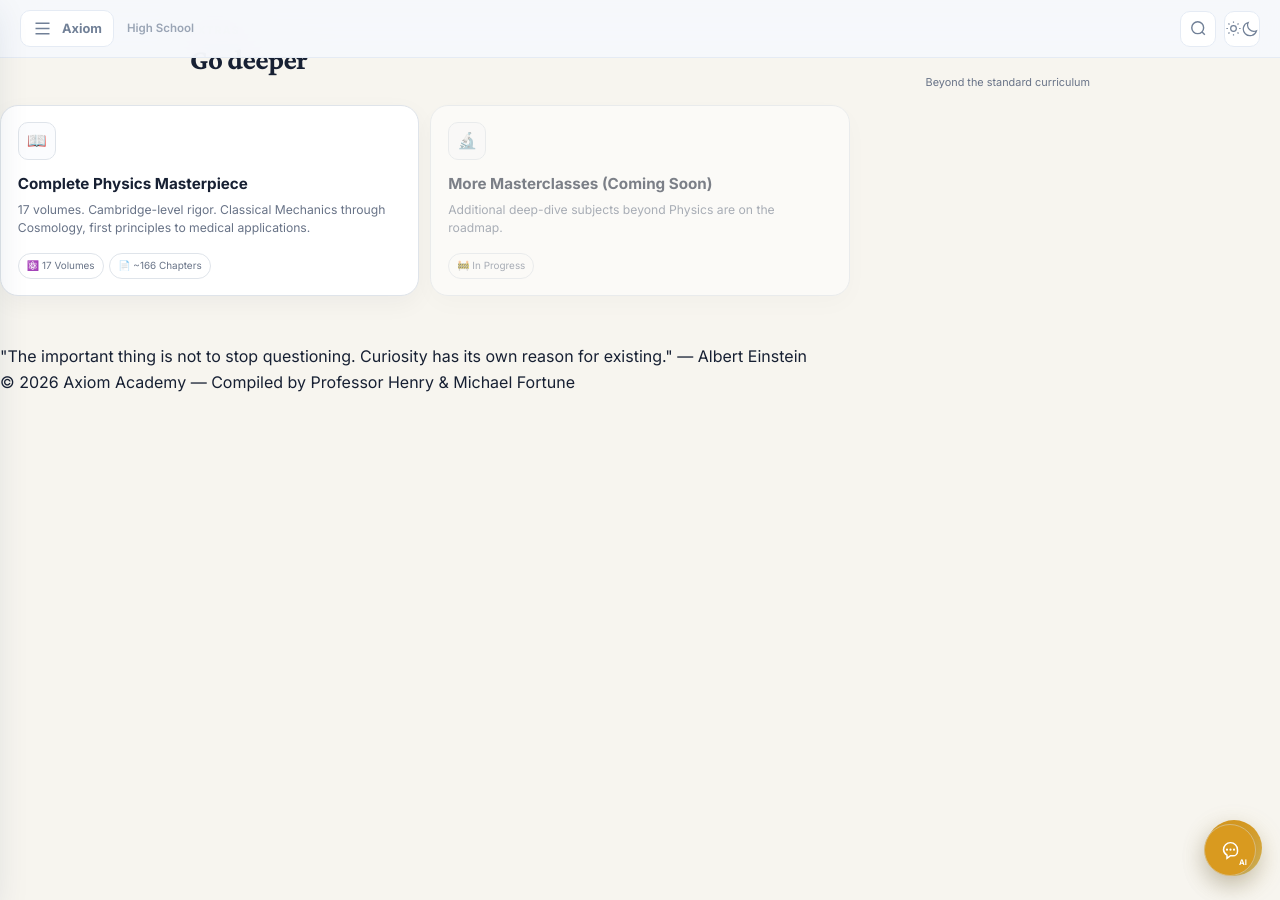
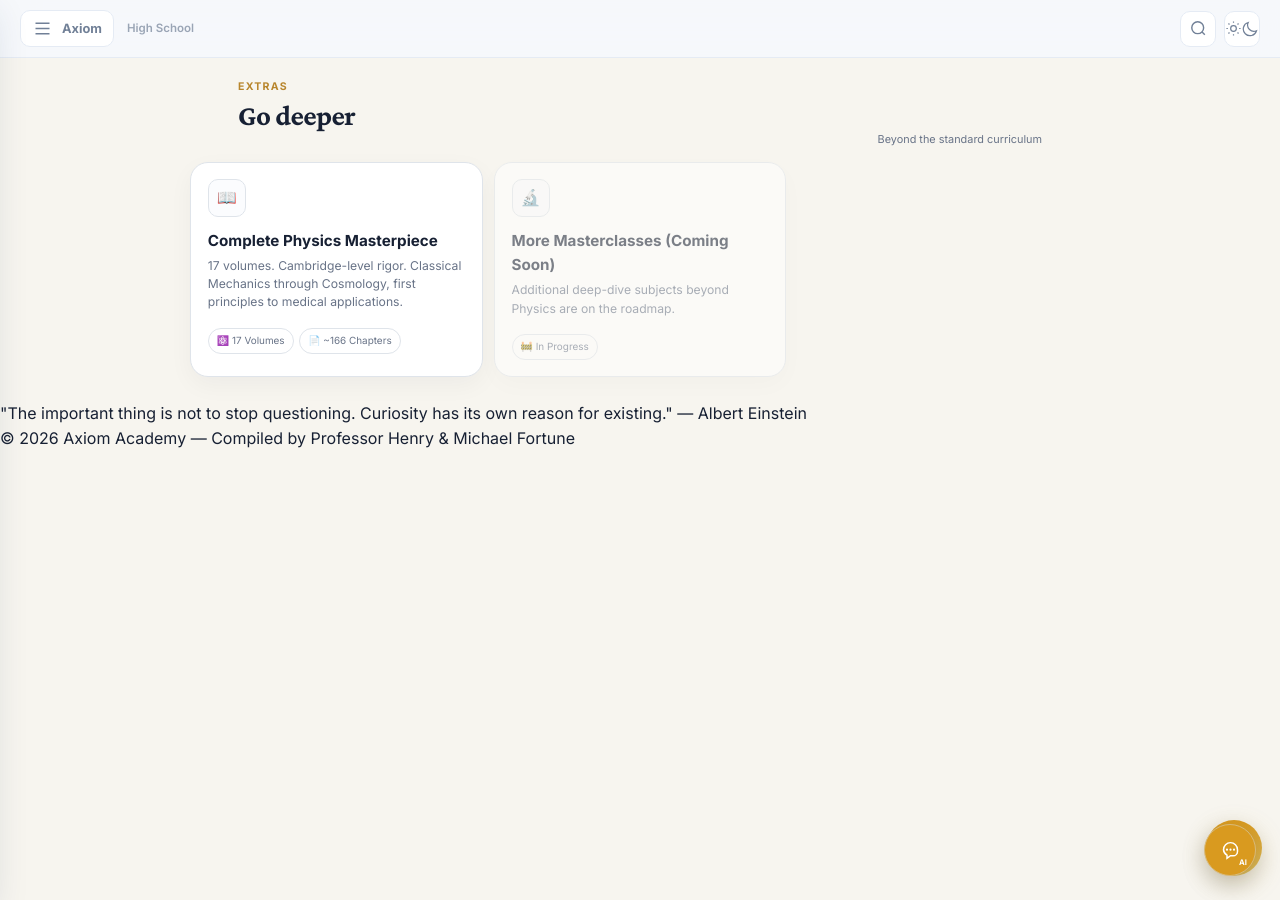
Before and after one commit to michaellegit28/axiom-academy, a Jekyll site: the page built from extras/index.md, in a window 1280 px wide. Built offline with Jekyll 4.4.1, drawn with Linux system fonts in a browser that asks for light colours.

Commit message:
Tighten page header and protect content from app toolbar

```diff
--- a/assets/css/page-rhythm.css
+++ b/assets/css/page-rhythm.css
@@ -1,7 +1,8 @@
-/* Compact learning-page rhythm — keeps the workspace visible above the fold. */
+/* Compact learning-page rhythm — the workspace starts immediately below the app toolbar. */
 .page-content-start {
-  padding-top: 1rem;
-  margin-bottom: .85rem;
+  max-width: 900px;
+  margin: 0 auto .85rem;
+  padding: calc(58px + .9rem) var(--page-margin) 0;
 }
 
 .page-content-start .section-heading {
@@ -10,6 +11,7 @@
 
 .page-content-start .section-heading h2 {
   margin-top: .15rem;
+  font-family: var(--font-serif);
   font-size: clamp(1.35rem, 4vw, 1.8rem);
   line-height: 1.1;
 }
@@ -19,12 +21,24 @@
 }
 
 .page-content-start + .track-selector {
+  max-width: 900px;
+  margin: 0 auto 1.5rem;
+}
+
+.page-content-start + .track-selector .track-card:first-child {
   margin-top: 0;
+}
+
+@media (max-width: 768px) {
+  .page-content-start {
+    padding-top: calc(54px + .8rem);
+  }
 }
 
 @media (max-width: 560px) {
   .page-content-start {
-    padding-top: .75rem;
+    padding-left: var(--page-margin);
+    padding-right: var(--page-margin);
     margin-bottom: .7rem;
   }
 
```
